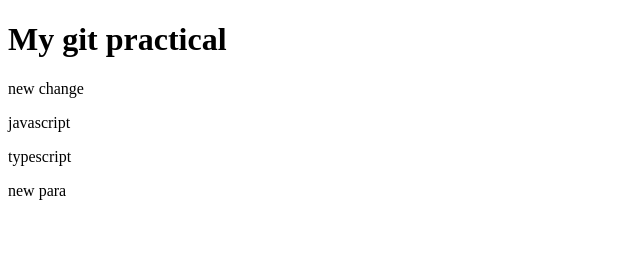
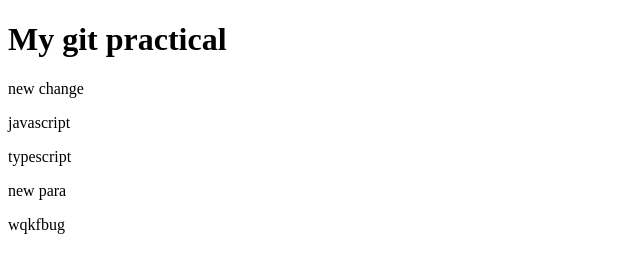
Before and after one commit to VanshSutariya/Test-Git, a plain HTML site: page index.html in a window 1280 px wide. Shown: the full height of the page, 0-640 px from the left. Drawn offline with Linux system fonts and the light colour scheme.

Commit message:
merge stage + devlop

```diff
--- a/index.html
+++ b/index.html
@@ -11,5 +11,6 @@
     <p>javascript</p>
     <p>typescript</p>
     <p>new para</p>
+    <p>wqkfbug</p>
   </body>
 </html>
```
